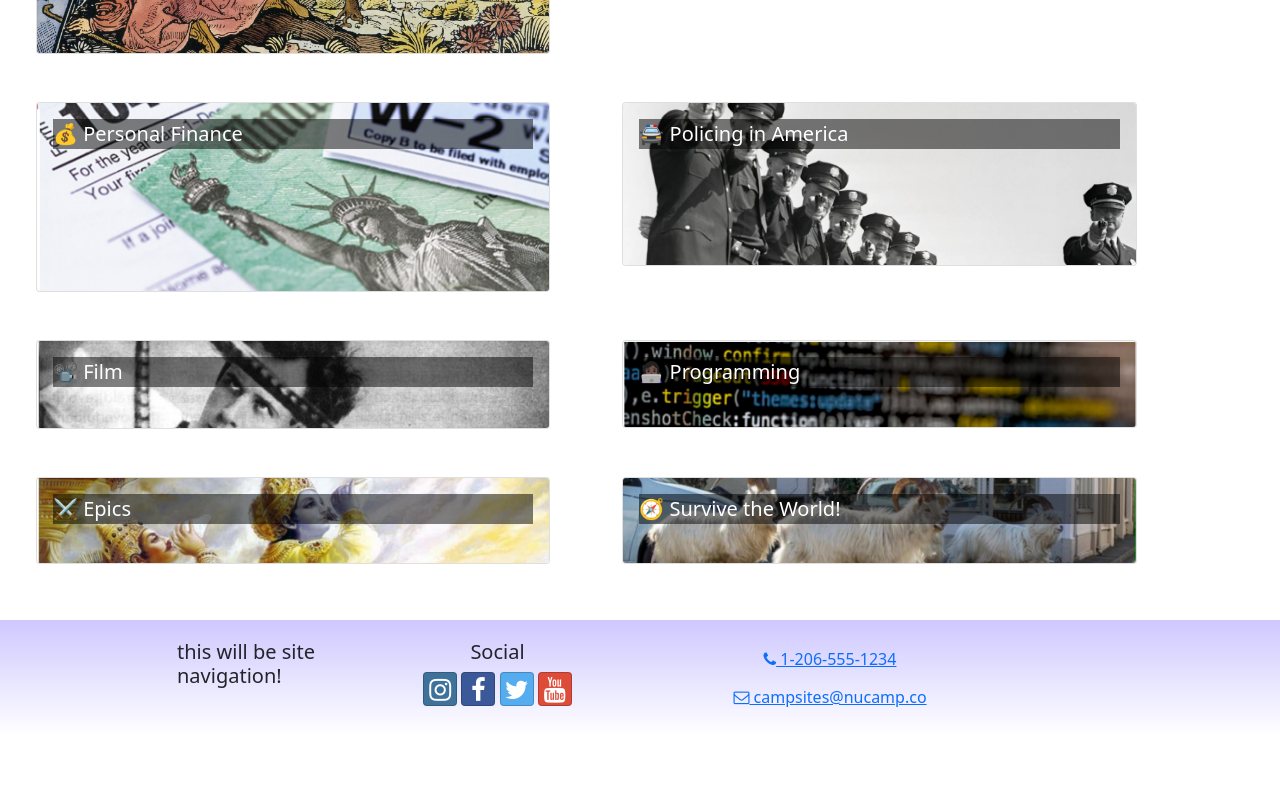
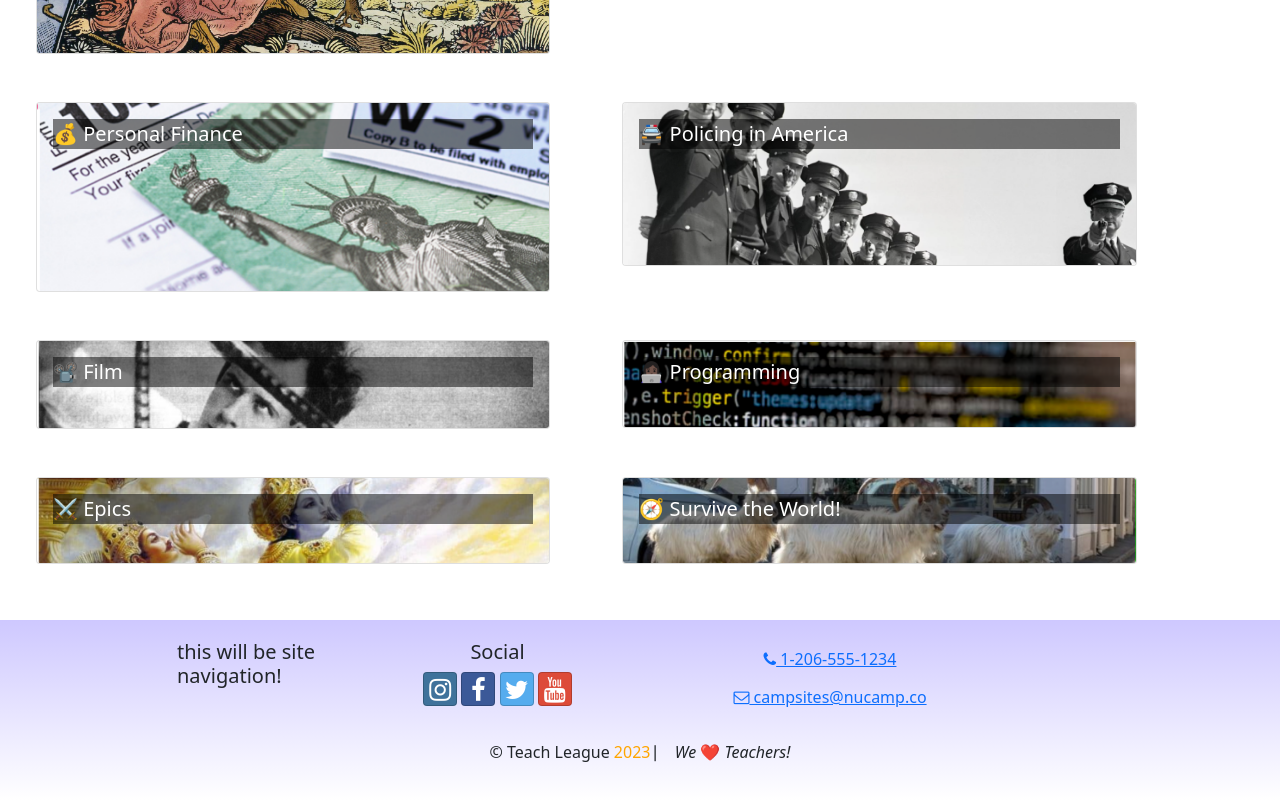
Before and after one commit to eitanfire/legendary-journey, a React (Create React App) app in the folder teachleague/: page / in a window 1280 px wide. Shown: the part 349-1149 px from the top of the page. Before the commit the page ends 1085 px from the top, so only its background shows below. Built offline with nearby package versions, Linux system fonts and the light colour scheme.

Commit message:
add BottomText to Footer

```diff
--- a/teachleague/src/components/Footer.js
+++ b/teachleague/src/components/Footer.js
@@ -1,4 +1,5 @@
 import { Container, Row, Col } from "reactstrap";
+import BottomText from "../utils/BottomText";
 
 const Footer = () => {
     return (
@@ -49,6 +50,12 @@ const Footer = () => {
               </a>
             </Col>
           </Row>
+          <Row>
+            <Col className="text-center">
+            <br />
+              <BottomText />
+            </Col>
+          </Row>
         </Container>
       </footer>
     );
--- /dev/null
+++ b/teachleague/src/utils/BottomText.js
@@ -0,0 +1,13 @@
+const BottomText = () => {
+  const d = new Date();
+  let year = d.getFullYear();
+  return (
+    <p className="App" id="Footer">
+      © Teach League <span style={{ color: "orange" }}>{year}</span> ⎸{" "}
+      <span style={{ fontStyle: "italic" }}>We</span> ❤️{" "}
+      <span style={{ fontStyle: "italic" }}>Teachers!</span>
+    </p>
+  );
+};
+
+export default BottomText;
```
